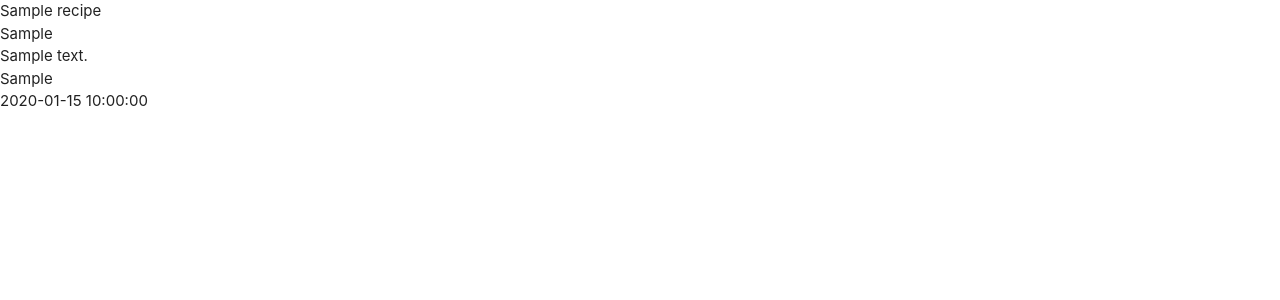
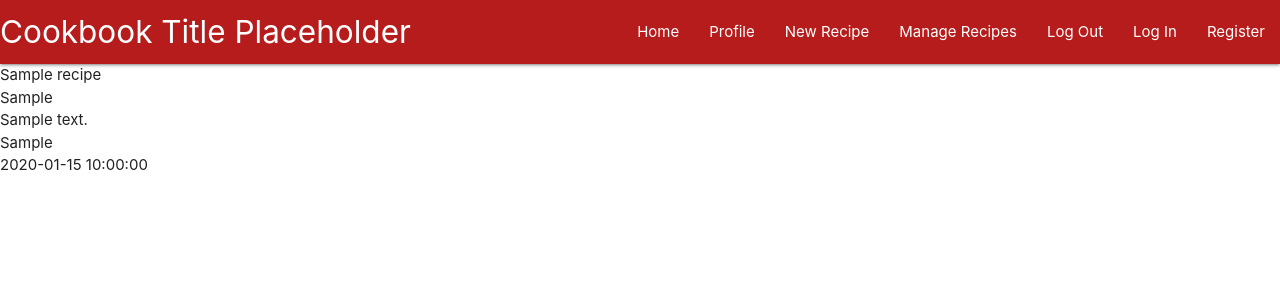
Before and after one commit to Code-Institute-Submissions/Shazaiib47-sarif-ms3-cookbook_SeptResub, a Flask app: page / in a window 1280 px wide. Shown: the top 300 px of the page. Run offline with Flask 2, Linux system fonts and the light colour scheme; a database or web service that is not in the repository returns one stand-in record (values such as "Sample title"); some libraries are stand-ins or nearby versions.

Commit message:
Added materialize sidebar and sidenav, alongside JS properties to reflect side bar being on the right as opposed to the left

```diff
--- a/static/js/script.js
+++ b/static/js/script.js
@@ -0,0 +1,3 @@
+$(document).ready(function(){
+    $('.sidenav').sidenav();
+  });
--- a/templates/base.html
+++ b/templates/base.html
@@ -14,6 +14,35 @@
 </head>
 <body>
 
+    <header>
+        <!-- top navbar for desktop variant-->
+        <nav class="nav-extended text-shadow red darken-4">
+            <div class="nav-wrapper">
+              <a href="{{ url_for('get_recipes') }}" class="brand-logo">Cookbook Title Placeholder</a>
+              <a href="#" data-target="mobile-demo" class="sidenav-trigger right"><i class="fas fa-bars"></i></a>
+              <ul class="right hide-on-med-and-down">
+                    <li><a href="{{ url_for('get_recipes') }}">Home</a></li>
+                    <li><a href="#">Profile</a></li>
+                    <li><a href="#">New Recipe</a></li>
+                    <li><a href="#">Manage Recipes</a></li>
+                    <li><a href="#">Log Out</a></li>
+                    <li><a href="#">Log In</a></li>
+                    <li><a href="#">Register</a></li>
+              </ul>
+            </div>
+          </nav>
+          <!--sidenav for mobile and handheld-->
+          <ul class="sidenav" id="mobile-demo">
+              <li><h4 class="center-align light-blue-text text-darken-4">Cookbook Title Placeholder</h4></li>
+                <li><a href="{{ url_for('get_recipes') }}">Home</a></li>
+                <li><a href="#">Profile</a></li>
+                <li><a href="#">New Recipe</a></li>
+                <li><a href="#">Manage Recipes</a></li>
+                <li><a href="#">Log Out</a></li>
+                <li><a href="#">Log In</a></li>
+                <li><a href="#">Register</a></li>
+          </ul>
+    </header>
     {% block content %}
     {% endblock %}
 
```
